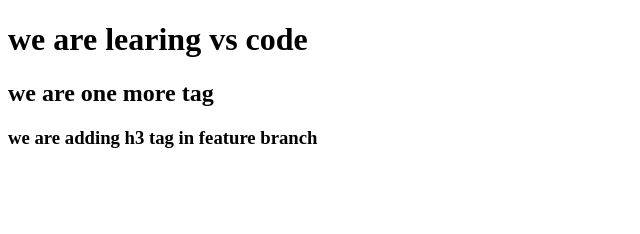
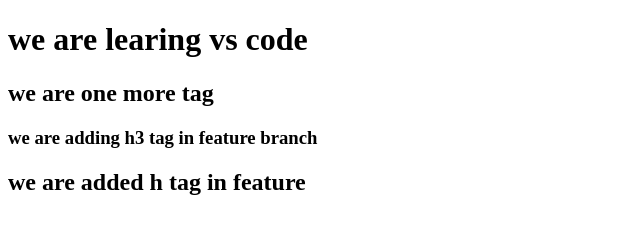
Before and after one commit to nextgen-cloud-technologi/hdfc-mobile-app, a plain HTML site: page index.html in a window 1280 px wide. Shown: the whole page, without its empty margins (0-640 px from the left). Drawn offline with Linux system fonts and the light colour scheme.

Commit message:
we add h2 tag again

```diff
--- a/index.html
+++ b/index.html
@@ -9,5 +9,6 @@
     <h1> we are learing vs code </h1>
     <h2>we are one more tag</h2>
     <h3>we are adding h3 tag in feature branch</h3>
+    <h2>we are added h tag in feature</h2>
 </body>
 </html>
```
